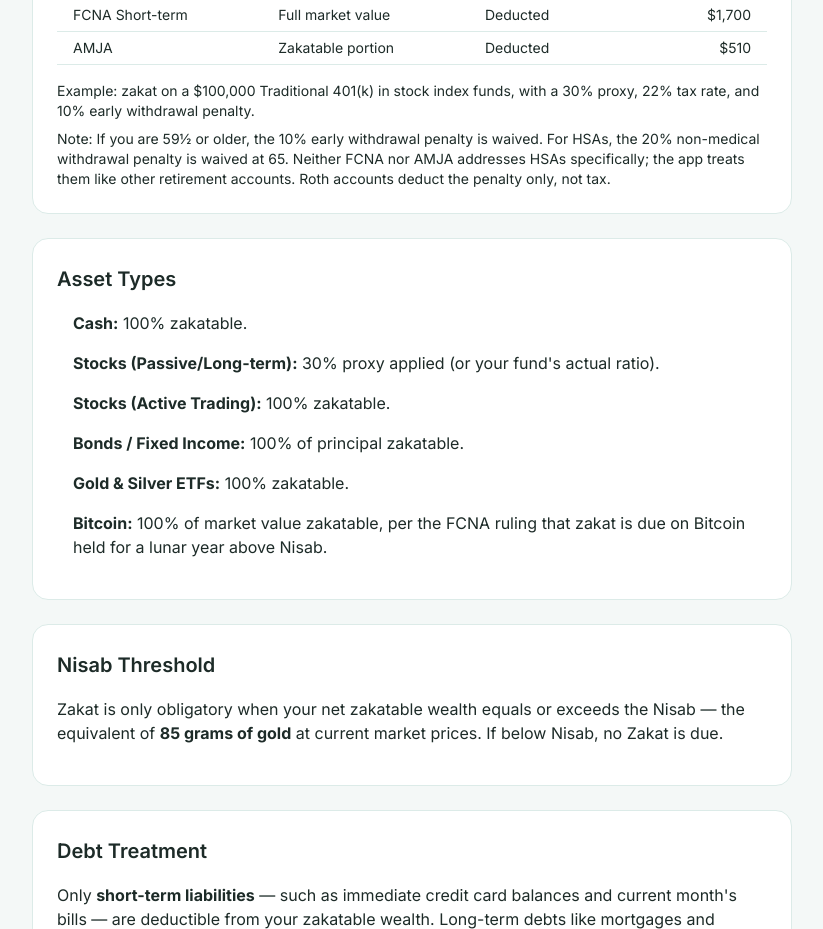
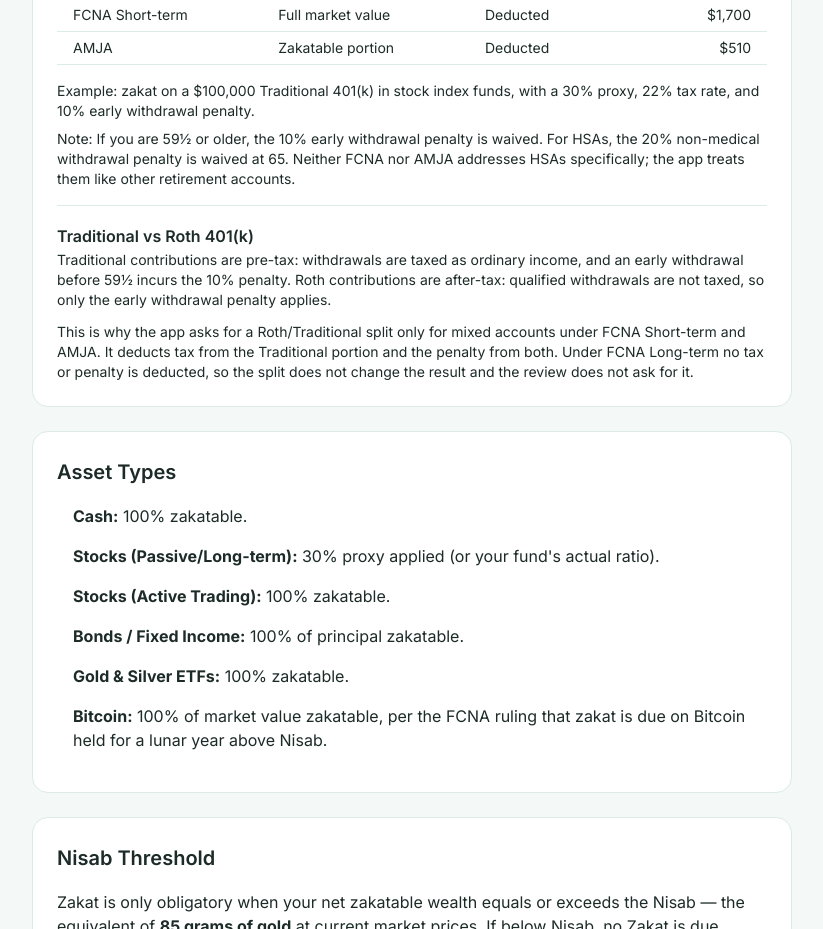
Before and after one commit to sysofwan/USZakat, a React (Vite) app: page /#/about in a window 1280 px wide. Shown: the part 1460-2389 px from the top of the page, without its empty margins (352-1175 px from the left). Built offline with nearby package versions, Linux system fonts and the light colour scheme; no server answers.

Commit message:
docs: explain Traditional vs Roth 401(k) on About page
Move the long-term split explanation out of the annual review UI and into the About page's retirement section.

```diff
--- a/src/pages/AboutPage.tsx
+++ b/src/pages/AboutPage.tsx
@@ -166,12 +166,28 @@
             Example: zakat on a $100,000 Traditional 401(k) in stock index funds, with a 30%
             proxy, 22% tax rate, and 10% early withdrawal penalty.
           </Typography>
-          <Typography variant="body2" color="text.secondary">
+          <Typography variant="body2" color="text.secondary" sx={{ mb: 2 }}>
             Note: If you are 59½ or older, the 10% early withdrawal penalty is waived.
             For HSAs, the 20% non-medical withdrawal penalty is waived at 65. Neither
             FCNA nor AMJA addresses HSAs specifically; the app treats them like other
             retirement accounts.
-            Roth accounts deduct the penalty only, not tax.
+          </Typography>
+
+          <Divider sx={{ my: 2 }} />
+          <Typography variant="subtitle1" sx={{ fontWeight: 600 }}>
+            Traditional vs Roth 401(k)
+          </Typography>
+          <Typography variant="body2" color="text.secondary" sx={{ mb: 1.5 }}>
+            Traditional contributions are pre-tax: withdrawals are taxed as ordinary income,
+            and an early withdrawal before 59½ incurs the 10% penalty. Roth contributions are
+            after-tax: qualified withdrawals are not taxed, so only the early withdrawal
+            penalty applies.
+          </Typography>
+          <Typography variant="body2" color="text.secondary">
+            This is why the app asks for a Roth/Traditional split only for mixed accounts
+            under FCNA Short-term and AMJA. It deducts tax from the Traditional portion and
+            the penalty from both. Under FCNA Long-term no tax or penalty is deducted, so the
+            split does not change the result and the review does not ask for it.
           </Typography>
         </CardContent>
       </Card>
--- a/src/pages/AnnualReviewPage.tsx
+++ b/src/pages/AnnualReviewPage.tsx
@@ -427,15 +427,8 @@
           Enter the current market value for each asset in this account.
         </Typography>
 
-        {/* Roth/Traditional split for mixed accounts. Under FCNA Long-term the
-            split has no effect: no tax or penalty is deducted, so the account is
-            valued as a single balance. */}
-        {account.type === 'retirement_mixed' && !deductsTaxAndPenalty(zakatMethod) && (
-          <Typography variant="body2" color="text.secondary" sx={{ mb: 3 }}>
-            Roth/Traditional split isn&apos;t needed under FCNA Long-term — no tax or penalty is
-            deducted, so the whole account is valued the same way.
-          </Typography>
-        )}
+        {/* Roth/Traditional split for mixed accounts. Hidden under FCNA Long-term,
+            where no tax or penalty is deducted and the split has no effect. */}
         {account.type === 'retirement_mixed' && deductsTaxAndPenalty(zakatMethod) && (
           <Box sx={{ mb: 3 }}>
             <Typography gutterBottom>
```
